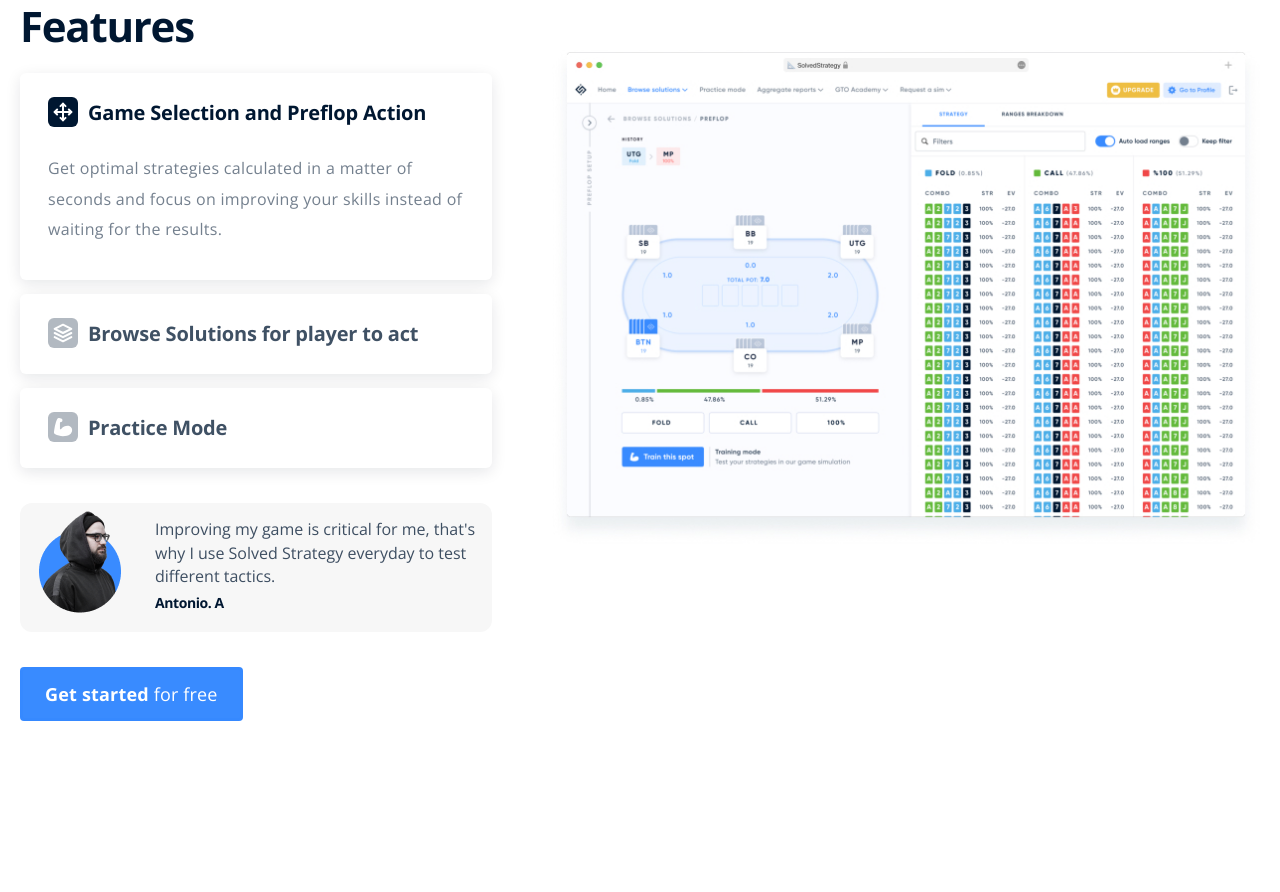
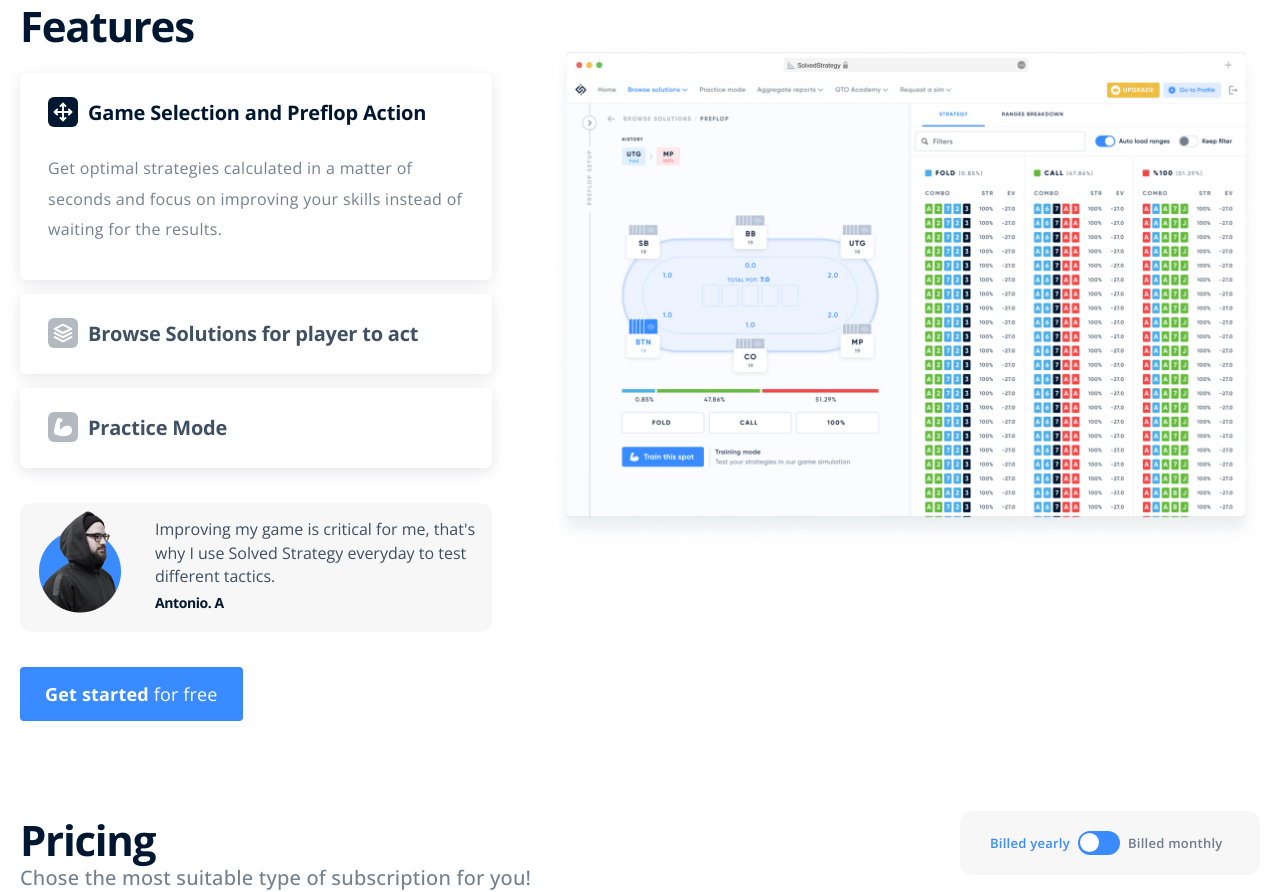
Before and after one commit to RostyslavWeb/plos_project, a website: page src/index.html in a window 1280 px wide. Shown: the part 1362-2254 px from the top of the page. Before the commit the page ends 2155 px from the top, so only its background shows below. Drawn offline with nearby package versions, Linux system fonts and the light colour scheme; files that its build step writes are made by us from their sources.

Commit message:
Pricing section Heading and switcher

```diff
--- /dev/null
+++ b/src/html/_pricing.html
@@ -0,0 +1,21 @@
+<section class="section__pricing">
+    <div class="container">
+        <div class="pricing__header">
+            <div class="pricing__header-item">
+                <h3 class="section__title">Pricing</h3>
+                <p class="section__text">Chose the most suitable type of subscription for you!</p>
+            </div>
+            <div class="pricing__header-item">
+                <div class="billing">
+                    <div class="billing__item active">Billed yearly</div>
+                    <div class="billing__item">
+                        <div class="switcher">
+                            <div class="switcher__btn"></div>
+                        </div>
+                    </div>
+                    <div class="billing__item">Billed monthly</div>
+                </div>
+            </div>
+        </div>
+    </div>
+</section>
--- a/src/index.html
+++ b/src/index.html
@@ -26,8 +26,8 @@
         @@include('./html/_story.html')
         <!-- Features section -->
         @@include('./html/_features.html')
-        <!-- Test section -->
-        <!-- @@include('./html/_features.html') -->
+        <!-- Pricing section -->
+        @@include('./html/_pricing.html')
     </main>
 
     <!-- Footer -->
--- a/src/scss/_global.scss
+++ b/src/scss/_global.scss
@@ -74,9 +74,24 @@
     line-height: 110%;
     letter-spacing: -0.03em;
     color: $primary;
+
     @media (max-width: $breakpoint768) {
         margin-top: 14px;
         font-size: 36px;
+    }
+}
+
+// Section Text
+.section__text {
+    font-style: normal;
+    font-weight: 500;
+    font-size: 20px;
+    line-height: 28px;
+    letter-spacing: 0.01em;
+    color: rgba(0, 23, 49, 0.55);
+    @media (max-width: $breakpoint768) {
+        font-size: 18px;
+        line-height: 24px;
     }
 }
 
--- /dev/null
+++ b/src/scss/_pricing.scss
@@ -0,0 +1,82 @@
+.section {}
+
+.pricing__header {
+    display: flex;
+    justify-content: space-between;
+    align-items: center;
+    gap: 30px;
+
+    @media (max-width: 600px) {
+        flex-wrap: wrap;
+        gap: 20px;
+    }
+}
+
+.pricing__header-item {
+    &:last-child {
+        flex: 0 0 300px;
+
+        @media (max-width: 600px) {
+            flex: 0 1 100%;
+            justify-content: center;
+            display: flex;
+        }
+    }
+
+}
+
+.billing {
+    display: flex;
+    align-items: center;
+    gap: 8px;
+    padding: 20px 30px;
+    border-radius: 12px;
+    background: #f7f7f7;
+    cursor: pointer;
+
+    @media (max-width: $breakpoint480) {
+        padding: 15px 20px;
+    }
+
+    &.active {
+        .switcher__btn {
+            left: 20px;
+        }
+    }
+
+    &__item {
+        font-style: normal;
+        font-weight: 600;
+        font-size: 13px;
+        line-height: 16px;
+        display: flex;
+        align-items: center;
+        letter-spacing: 0.02em;
+        color: rgba(0, 23, 49, 0.55);
+
+        &.active {
+            color: $secondary;
+        }
+    }
+}
+
+.switcher {
+    width: 42px;
+    height: 24px;
+    background: $secondary;
+    border-radius: 100px;
+    position: relative;
+    cursor: pointer;
+
+    &__btn {
+        width: 19px;
+        height: 19px;
+        background: white;
+        border-radius: 100%;
+        position: absolute;
+        left: 2.3px;
+        top: 2.3px;
+        bottom: 2.3px;
+        transition: .3s ease;
+    }
+}
--- a/src/scss/style.scss
+++ b/src/scss/style.scss
@@ -8,6 +8,7 @@
 @import './hero';
 @import './story';
 @import './features';
+@import './pricing';
 // @import './footer';
 
 // Libs
```
Also changed, not shown: src/js/main.js (+20 -0 lines), build/css/style.css, build/css/style.min.css, build/index.html, build/js/scripts.js, build/js/scripts.min.js.
